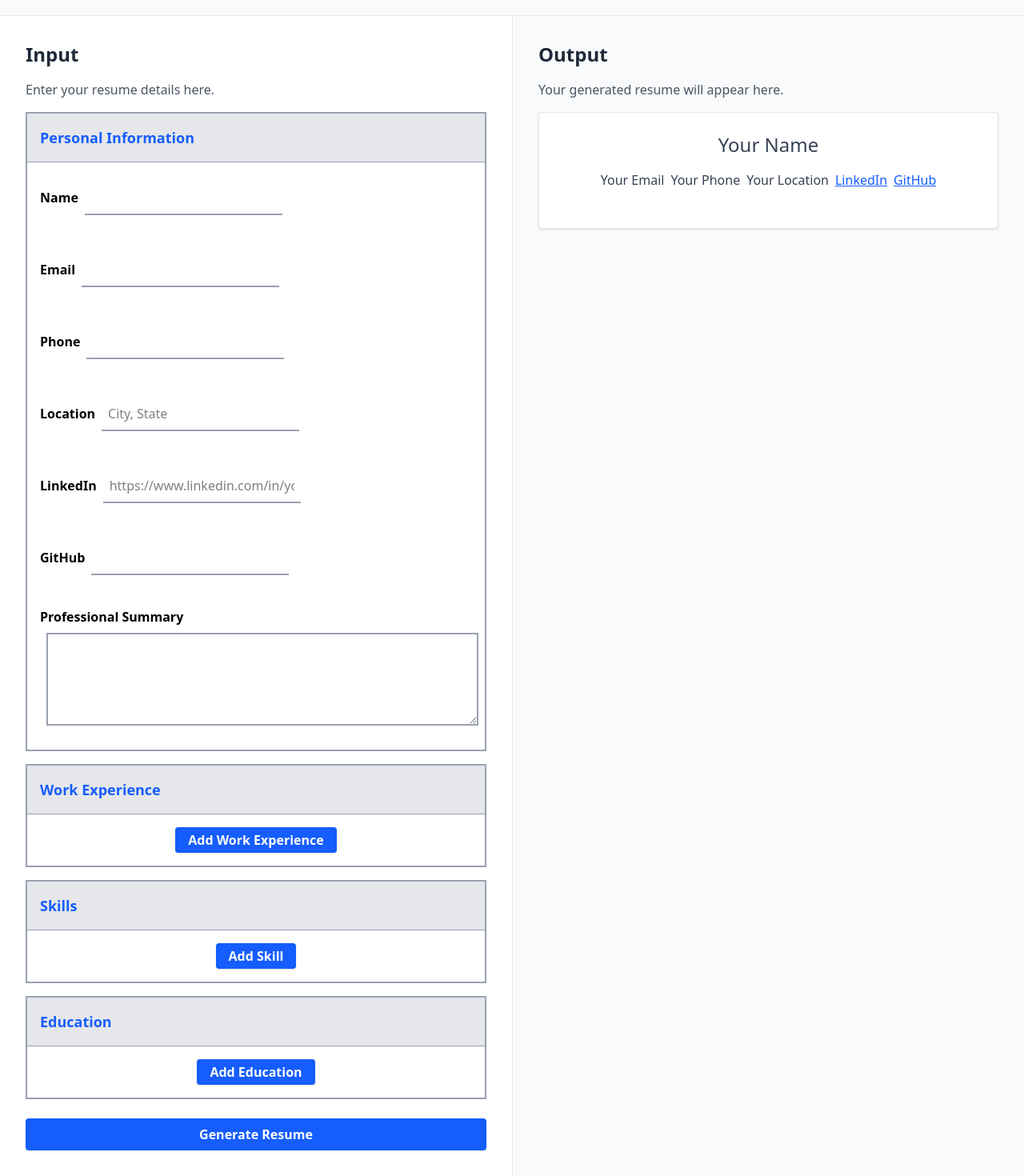
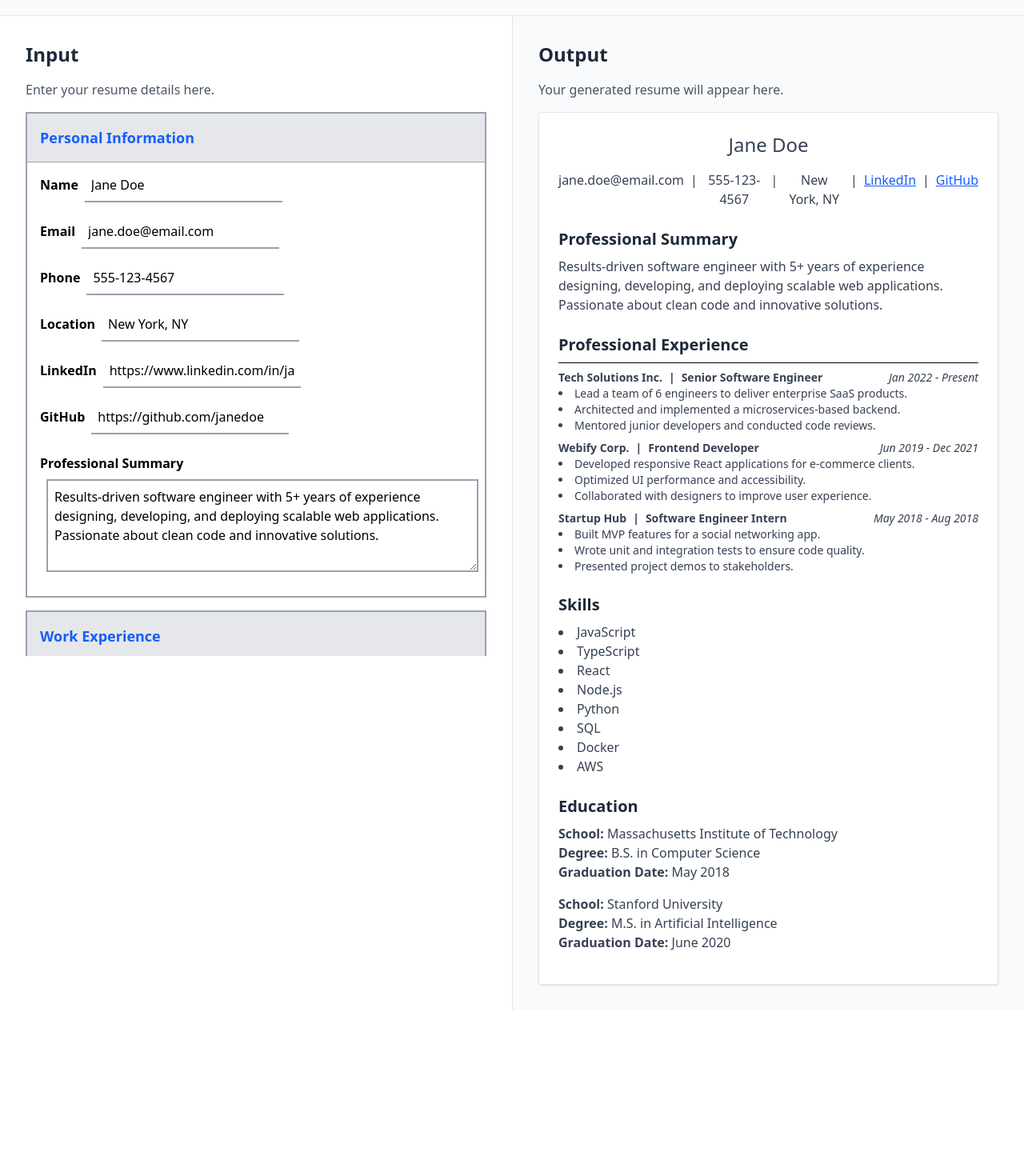
Before and after one commit to chromifier/PDF_Resume_Generator, a React (Vite) app in the folder pdf-resume-generator/: page / in a window 1280 px wide. Shown: the part 81-1551 px from the top of the page at 80% size. After the commit the page ends 1344 px from the top, so only its background shows below. Built offline with nearby package versions, Linux system fonts and the light colour scheme.

Commit message:
Visual enhancements

```diff
--- a/pdf-resume-generator/src/App.tsx
+++ b/pdf-resume-generator/src/App.tsx
@@ -5,30 +5,112 @@ import EducationInput from "./components/EducationInput";
 import WorkExperienceInput from "./components/WorkExperienceInput";
 
 function App() {
+  // const [resumeData, setResumeData] = useState({
+  //   name: "",
+  //   email: "",
+  //   phone: "",
+  //   location: "",
+  //   linkedin: "",
+  //   github: "",
+  //   professionalSummary: "",
+  //   education: [] as {
+  //     school: string;
+  //     degree: string;
+  //     graduationDate: string;
+  //   }[],
+  //   workExperience: [] as {
+  //     company: string;
+  //     position: string;
+  //     startDate: string;
+  //     endDate: string;
+  //     description: string[];
+  //   }[],
+  //   projects: [] as { title: string; description: string }[],
+  //   skills: [] as string[],
+  //   certifications: [] as { title: string; issuer: string; date: string }[],
+  //   // Add more fields as needed
+  // });
+
   const [resumeData, setResumeData] = useState({
-    name: "",
-    email: "",
-    phone: "",
-    location: "",
-    linkedin: "",
-    github: "",
-    professionalSummary: "",
-    education: [] as {
-      school: string;
-      degree: string;
-      graduationDate: string;
-    }[],
-    workExperience: [] as {
-      company: string;
-      position: string;
-      startDate: string;
-      endDate: string;
-      description: string[];
-    }[],
-    projects: [] as { title: string; description: string }[],
-    skills: [] as string[],
-    certifications: [] as { title: string; issuer: string; date: string }[],
-    // Add more fields as needed
+    name: "Jane Doe",
+    email: "jane.doe@email.com",
+    phone: "555-123-4567",
+    location: "New York, NY",
+    linkedin: "https://www.linkedin.com/in/janedoe",
+    github: "https://github.com/janedoe",
+    professionalSummary:
+      "Results-driven software engineer with 5+ years of experience designing, developing, and deploying scalable web applications. Passionate about clean code and innovative solutions.",
+    education: [
+      {
+        school: "Massachusetts Institute of Technology",
+        degree: "B.S. in Computer Science",
+        graduationDate: "May 2018",
+      },
+      {
+        school: "Stanford University",
+        degree: "M.S. in Artificial Intelligence",
+        graduationDate: "June 2020",
+      },
+    ],
+    workExperience: [
+      {
+        company: "Tech Solutions Inc.",
+        position: "Senior Software Engineer",
+        startDate: "Jan 2022",
+        endDate: "Present",
+        description: [
+          "Lead a team of 6 engineers to deliver enterprise SaaS products.",
+          "Architected and implemented a microservices-based backend.",
+          "Mentored junior developers and conducted code reviews.",
+        ],
+      },
+      {
+        company: "Webify Corp.",
+        position: "Frontend Developer",
+        startDate: "Jun 2019",
+        endDate: "Dec 2021",
+        description: [
+          "Developed responsive React applications for e-commerce clients.",
+          "Optimized UI performance and accessibility.",
+          "Collaborated with designers to improve user experience.",
+        ],
+      },
+      {
+        company: "Startup Hub",
+        position: "Software Engineer Intern",
+        startDate: "May 2018",
+        endDate: "Aug 2018",
+        description: [
+          "Built MVP features for a social networking app.",
+          "Wrote unit and integration tests to ensure code quality.",
+          "Presented project demos to stakeholders.",
+        ],
+      },
+    ],
+    projects: [
+      {
+        title: "Open Source Dashboard",
+        description:
+          "Created a customizable analytics dashboard using React and D3.js.",
+      },
+    ],
+    skills: [
+      "JavaScript",
+      "TypeScript",
+      "React",
+      "Node.js",
+      "Python",
+      "SQL",
+      "Docker",
+      "AWS",
+    ],
+    certifications: [
+      {
+        title: "AWS Certified Solutions Architect",
+        issuer: "Amazon Web Services",
+        date: "2021",
+      },
+    ],
   });
 
   return (
@@ -42,7 +124,7 @@ function App() {
         </h1>
       </div>
       <div className="flex">
-        <div className="w-1/2 p-8">
+        <div className="w-1/2 p-8 overflow-y-scroll max-h-screen">
           <h2 className="text-2xl font-semibold text-gray-800 mb-4">Input</h2>
           <p className="text-gray-600 mb-4">Enter your resume details here.</p>
           <div className="resume-form">
@@ -52,7 +134,7 @@ function App() {
                 <h3 className="text-lg font-semibold p-4 bg-gray-200 border-b-1 text-blue-600 border-gray-400">
                   Personal Information
                 </h3>
-                <div className="form-group p-4 border-gray-200">
+                <div className="form-group px-4 border-gray-200">
                   <label className="font-bold" htmlFor="name">
                     Name
                   </label>
@@ -68,7 +150,7 @@ function App() {
                     required
                   />
                 </div>
-                <div className="form-group p-4 border-gray-200">
+                <div className="form-group px-4 border-gray-200">
                   <label className="font-bold" htmlFor="email">
                     Email
                   </label>
@@ -84,7 +166,7 @@ function App() {
                     required
                   />
                 </div>
-                <div className="form-group p-4 border-gray-200">
+                <div className="form-group px-4 border-gray-200">
                   <label className="font-bold" htmlFor="phone">
                     Phone
                   </label>
@@ -100,7 +182,7 @@ function App() {
                     required
                   />
                 </div>
-                <div className="form-group p-4 border-gray-200">
+                <div className="form-group px-4 border-gray-200">
                   <label className="font-bold" htmlFor="location">
                     Location
                   </label>
@@ -116,7 +198,7 @@ function App() {
                     value={resumeData.location}
                   />
                 </div>
-                <div className="form-group p-4 border-gray-200">
+                <div className="form-group px-4 border-gray-200">
                   <label className="font-bold" htmlFor="linkedin">
                     LinkedIn
                   </label>
@@ -132,7 +214,7 @@ function App() {
                     value={resumeData.linkedin}
                   />
                 </div>
-                <div className="form-group p-4 border-gray-200">
+                <div className="form-group px-4 border-gray-200">
                   <label className="font-bold" htmlFor="github">
                     GitHub
                   </label>
--- a/pdf-resume-generator/src/components/WorkExperienceInput.tsx
+++ b/pdf-resume-generator/src/components/WorkExperienceInput.tsx
@@ -120,14 +120,15 @@ const WorkExperienceInput: React.FC<WorkExperienceInputProps> = ({
             />
           </div>
           <div className="form-group">
-            <label className="font-bold">Descriptions</label>
+            <label className="font-bold p-2 w-full block">
+              Responsibilities
+            </label>
             {entry.description.map((desc, descIdx) => (
               <div key={descIdx} className="flex items-center mb-2">
-                <ul className="list-disc list-inside flex-1">
-                  <li className="ml-4">
-                    <input
-                      className="m-2 p-2 border-b-1 border-gray-400 focus:border-blue-600 outline-none bg-transparent w-full"
-                      type="text"
+                <ul className="list-inside flex-1">
+                  <li className="list-disc flex items-center">
+                    <textarea
+                      className="p-2 border-b-1 border-gray-400 focus:border-blue-600 outline-none bg-transparent w-full resize-none"
                       placeholder={`Description ${descIdx + 1}`}
                       value={desc}
                       onChange={(e) => {
@@ -139,12 +140,13 @@ const WorkExperienceInput: React.FC<WorkExperienceInputProps> = ({
                           updatedDescriptions as any
                         );
                       }}
+                      rows={2}
                     />
                   </li>
                 </ul>
                 <button
                   type="button"
-                  className="ml-2 text-red-500 hover:text-red-700"
+                  className="ml-2 text-red-500 hover:text-red-700 text-lg cursor-pointer font-bold"
                   onClick={() => {
                     const updatedDescriptions = entry.description.filter(
                       (_, i) => i !== descIdx
@@ -163,7 +165,7 @@ const WorkExperienceInput: React.FC<WorkExperienceInputProps> = ({
             ))}
             <button
               type="button"
-              className="mt-2 text-blue-600 hover:text-blue-800 font-semibold"
+              className="block cursor-pointer mt-2 text-blue-600 hover:text-blue-800 font-semibold p-4"
               onClick={() => {
                 const updatedDescriptions = [...entry.description, ""];
                 handleWorkExperienceChange(
@@ -173,16 +175,18 @@ const WorkExperienceInput: React.FC<WorkExperienceInputProps> = ({
                 );
               }}
             >
-              Add Description
+              Add Responsibility
             </button>
           </div>
+          {/* {entry.description.length > 0 && (
             <button
               type="button"
               className="mt-2 cursor-pointer text-red-500 hover:text-red-700"
               onClick={() => removeWorkExperience(index)}
             >
-            Remove
+              Remove Responsibility
             </button>
+          )} */}
         </div>
       ))}
       <button
```
Lines whose indentation alone changed are shown as unchanged.
